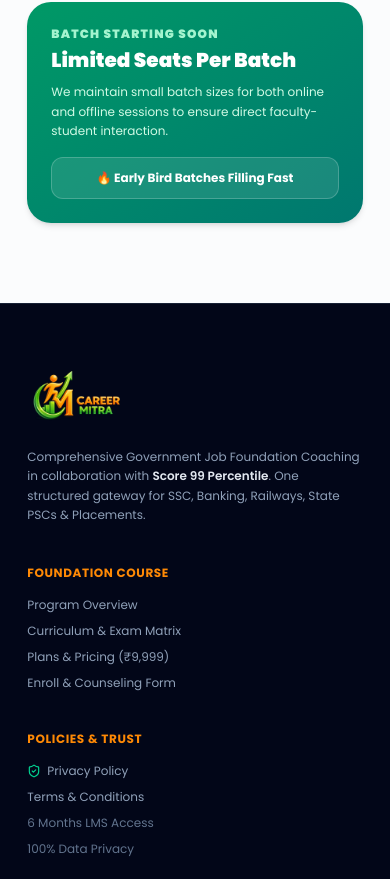
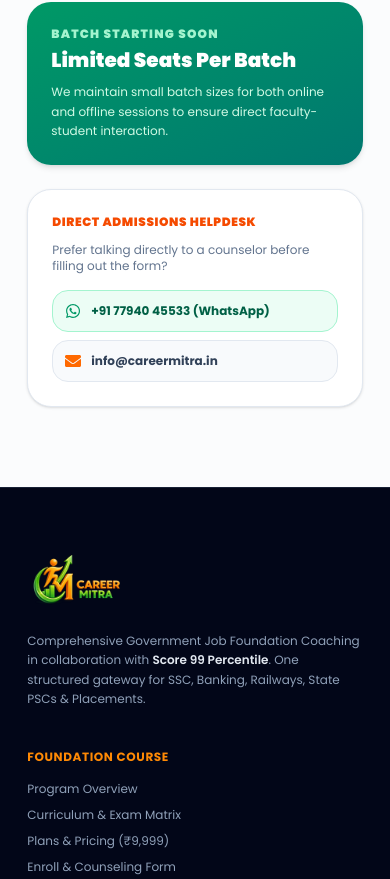
Before and after one commit to merugu-srikanth/career-Courses, a Next.js app: page /enroll in a window 390 px wide. Shown: the part 1995-2874 px from the top of the page. Built offline with nearby package versions, Linux system fonts and the light colour scheme; no server answers.

Commit message:
feat: standardize official WhatsApp (+91 77940 45533) and email (info@careermitra.in) across all pages and components

```diff
--- a/src/app/CoachingClient.jsx
+++ b/src/app/CoachingClient.jsx
@@ -24,9 +24,9 @@ export default function CoachingClient() {
           <h2 className="text-2xl sm:text-3xl lg:text-4xl font-black mb-4">
             Ready to Build Your Unstoppable Foundation?
           </h2>
-          <p className="text-slate-300 text-sm sm:text-base max-w-2xl mx-auto mb-8">
+          {/* <p className="text-slate-300 text-sm sm:text-base max-w-2xl mx-auto mb-8">
             Choose from Live Online (75h - ₹9,999), Offline Classroom (75h - ₹8,999), or Plus Offline (90h - ₹9,999).
-          </p>
+          </p> */}
 
           <div className="flex flex-wrap items-center justify-center gap-4">
             <Link
--- a/src/app/enroll/EnrollClient.jsx
+++ b/src/app/enroll/EnrollClient.jsx
@@ -2,6 +2,7 @@
 
 import EnrollmentForm from "@/components/coaching/EnrollmentForm";
 import { Sparkles, Award, CheckCircle } from "lucide-react";
+import { FaWhatsapp, FaEnvelope } from "react-icons/fa";
 
 export default function EnrollClient() {
   return (
@@ -64,11 +65,36 @@ export default function EnrollClient() {
               <div className="text-xl font-black mb-2">
                 Limited Seats Per Batch
               </div>
-              <p className="text-xs text-emerald-100 leading-relaxed mb-4">
+              <p className="text-xs text-emerald-100 leading-relaxed">
                 We maintain small batch sizes for both online and offline sessions to ensure direct faculty-student interaction.
               </p>
-              <div className="p-3 rounded-xl bg-white/10 text-xs font-bold border border-white/20 text-center">
-                🔥 Early Bird Batches Filling Fast
+            </div>
+
+            <div className="p-6 rounded-3xl bg-white border border-slate-200 shadow-sm space-y-3">
+              <div className="text-xs font-black uppercase tracking-wider text-orange-600">
+                Direct Admissions Helpdesk
+              </div>
+              <p className="text-xs text-slate-500">
+                Prefer talking directly to a counselor before filling out the form?
+              </p>
+              <div className="space-y-2 pt-1">
+                <a
+                  href="https://wa.me/917794045533?text=Hi%20CareerMitra%20Team!%20I%20have%20an%20inquiry%20regarding%20the%20Foundation%20Coaching%20Course."
+                  target="_blank"
+                  rel="noreferrer"
+                  className="flex items-center gap-2.5 p-3 rounded-2xl bg-emerald-50 hover:bg-emerald-100 text-emerald-800 border border-emerald-200 text-xs font-bold transition-all"
+                >
+                  <FaWhatsapp className="w-4 h-4 text-emerald-600 shrink-0" />
+                  <span>+91 77940 45533 (WhatsApp)</span>
+                </a>
+
+                <a
+                  href="mailto:info@careermitra.in"
+                  className="flex items-center gap-2.5 p-3 rounded-2xl bg-slate-50 hover:bg-slate-100 text-slate-700 border border-slate-200 text-xs font-bold transition-all"
+                >
+                  <FaEnvelope className="w-4 h-4 text-orange-500 shrink-0" />
+                  <span>info@careermitra.in</span>
+                </a>
               </div>
             </div>
           </div>
--- a/src/app/plans-pricing/PricingClient.jsx
+++ b/src/app/plans-pricing/PricingClient.jsx
@@ -89,12 +89,12 @@ export default function PricingClient() {
                 Request Callback
               </Link>
               <a
-                href="https://wa.me/919999999999?text=Hi%20CareerMitra,%20I%20have%20questions%20about%20Foundation%20Coaching%20pricing"
+                href="https://wa.me/917794045533?text=Hi%20CareerMitra,%20I%20have%20questions%20about%20Foundation%20Coaching%20pricing"
                 target="_blank"
                 rel="noreferrer"
                 className="px-5 py-2.5 rounded-xl bg-emerald-600 hover:bg-emerald-500 text-white font-bold text-xs flex items-center gap-1.5 shadow-xs"
               >
-                <FaWhatsapp className="w-4 h-4" /> WhatsApp
+                <FaWhatsapp className="w-4 h-4" /> WhatsApp (+91 77940 45533)
               </a>
             </div>
           </div>
--- a/src/app/privacy-policy/page.js
+++ b/src/app/privacy-policy/page.js
@@ -73,7 +73,7 @@ export default function PrivacyPolicyPage() {
               4. Contact Our Privacy Officer
             </h2>
             <p className="text-slate-600 text-xs sm:text-sm leading-relaxed">
-              If you have any questions regarding your inquiry data or wish to update your registered contact details, please write to our academic helpdesk at <strong className="text-slate-900">support@careermitra.in</strong>.
+              If you have any questions regarding your inquiry data or wish to update your registered contact details, please write to our academic helpdesk at <a href="mailto:info@careermitra.in" className="text-orange-600 font-bold hover:underline">info@careermitra.in</a> or call / WhatsApp us at <a href="https://wa.me/917794045533" target="_blank" rel="noreferrer" className="text-emerald-600 font-bold hover:underline">+91 77940 45533</a>.
             </p>
           </section>
         </div>
--- a/src/app/terms-conditions/page.js
+++ b/src/app/terms-conditions/page.js
@@ -62,7 +62,7 @@ export default function TermsConditionsPage() {
               4. Support & Academic Inquiries
             </h2>
             <p className="text-slate-600 text-xs sm:text-sm leading-relaxed">
-              For any schedule changes, technical assistance, or admission queries, reach out to our team at <strong className="text-slate-900">support@careermitra.in</strong> or through our official WhatsApp admissions line.
+              For any schedule changes, technical assistance, or admission queries, reach out to our team at <a href="mailto:info@careermitra.in" className="text-orange-600 font-bold hover:underline">info@careermitra.in</a> or through our official WhatsApp admissions line at <a href="https://wa.me/917794045533" target="_blank" rel="noreferrer" className="text-emerald-600 font-bold hover:underline">+91 77940 45533</a>.
             </p>
           </section>
         </div>
--- a/src/components/Footer.jsx
+++ b/src/components/Footer.jsx
@@ -99,7 +99,7 @@ export default function Footer() {
               </div>
               <div className="flex items-center gap-2.5">
                 <FaWhatsapp className="text-emerald-400 shrink-0 w-4 h-4" />
-                <a href="https://wa.me/+917794045533" target="_blank" rel="noreferrer" className="hover:text-white transition-colors duration-150 font-medium text-slate-300">
+                <a href="https://wa.me/917794045533" target="_blank" rel="noreferrer" className="hover:text-white transition-colors duration-150 font-medium text-slate-300">
                   +91 77940 45533
                 </a>
               </div>
--- a/src/components/Navbar.jsx
+++ b/src/components/Navbar.jsx
@@ -97,13 +97,13 @@ export default function Navbar() {
             {/* Right Actions */}
             <div className="hidden sm:flex items-center gap-3">
               <a
-                href="https://wa.me/919999999999?text=Hi%20CareerMitra%20Team!%20I%20have%20inquiry%20regarding%20Foundation%20Coaching%20Course."
+                href="https://wa.me/917794045533?text=Hi%20CareerMitra%20Team!%20I%20have%20an%20inquiry%20regarding%20the%20Foundation%20Coaching%20Course."
                 target="_blank"
                 rel="noreferrer"
-                className="inline-flex items-center gap-1.5 px-3.5 py-2 rounded-xl border border-emerald-500/30 bg-emerald-50 text-emerald-700 hover:bg-emerald-100 text-xs font-bold transition-all"
+                className="inline-flex items-center gap-2 px-3.5 py-2 rounded-xl border border-emerald-500/30 bg-emerald-50 text-emerald-700 hover:bg-emerald-100 text-xs font-bold transition-all shadow-2xs"
               >
                 <FaWhatsapp className="w-4 h-4 text-emerald-600" />
-                <span>WhatsApp</span>
+                <span>+91 77940 45533</span>
               </a>
 
               {token ? (
@@ -235,12 +235,19 @@ export default function Navbar() {
 
             <div className="pt-6 border-t border-slate-100 space-y-3">
               <a
-                href="https://wa.me/919999999999"
+                href="https://wa.me/917794045533?text=Hi%20CareerMitra%20Team!%20I%20have%20an%20inquiry%20regarding%20the%20Foundation%20Coaching%20Course."
                 target="_blank"
                 rel="noreferrer"
-                className="flex items-center justify-center gap-2 w-full py-3 rounded-2xl bg-emerald-600 text-white font-bold text-xs"
+                className="flex items-center justify-center gap-2 w-full py-3 rounded-2xl bg-emerald-600 text-white font-bold text-xs shadow-sm"
               >
-                <FaWhatsapp className="w-4 h-4" /> WhatsApp Counselor
+                <FaWhatsapp className="w-4 h-4" /> +91 77940 45533 (WhatsApp)
+              </a>
+
+              <a
+                href="mailto:info@careermitra.in"
+                className="flex items-center justify-center gap-2 w-full py-2.5 rounded-2xl bg-slate-100 hover:bg-slate-200 text-slate-700 font-bold text-xs transition-colors"
+              >
+                <FaEnvelope className="w-3.5 h-3.5 text-orange-500" /> info@careermitra.in
               </a>
 
               {token ? (
--- a/src/components/coaching/EnrollmentForm.jsx
+++ b/src/components/coaching/EnrollmentForm.jsx
@@ -57,7 +57,7 @@ export default function EnrollmentForm() {
     const text = encodeURIComponent(
       `Hello CareerMitra & Score 99 Team! I am interested in the Foundation Coaching Program.\n\nName: ${formData.fullName || "Candidate"}\nPhone: ${formData.mobile || "N/A"}\nEmail: ${formData.email || "N/A"}\nQualification: ${formData.qualification || "N/A"}\nCurrent Year: ${formData.currentYear || "N/A"}\nSubjects: ${formData.subjects || "N/A"}\nTarget Exam: ${formData.targetExam || "N/A"}\nNotes: ${formData.notes || "None"}`
     );
-    window.open(`https://wa.me/919999999999?text=${text}`, "_blank");
+    window.open(`https://wa.me/917794045533?text=${text}`, "_blank");
   };
 
   return (
--- a/src/components/coaching/PricingPlans.jsx
+++ b/src/components/coaching/PricingPlans.jsx
@@ -227,12 +227,12 @@ export default function PricingPlans() {
                   </Link>
 
                   <a
-                    href="https://wa.me/919999999999?text=Hello%20CareerMitra%20Team!%20I%20want%20to%20enroll%20in%20the%20Foundation%20Coaching%20Course."
+                    href="https://wa.me/917794045533?text=Hello%20CareerMitra%20Team!%20I%20want%20to%20enroll%20in%20the%20Foundation%20Coaching%20Course."
                     target="_blank"
                     rel="noreferrer"
-                    className="w-full py-3 px-4 rounded-2xl bg-emerald-600 hover:bg-emerald-500 text-white font-bold text-xs flex items-center justify-center gap-2 transition-all"
+                    className="w-full py-3 px-4 rounded-2xl bg-emerald-600 hover:bg-emerald-500 text-white font-bold text-xs flex items-center justify-center gap-2 transition-all shadow-sm"
                   >
-                    <FaWhatsapp className="w-4 h-4" /> Chat on WhatsApp with Counselor
+                    <FaWhatsapp className="w-4 h-4" /> Chat on WhatsApp (+91 77940 45533)
                   </a>
 
                   <div className="flex items-center justify-center gap-4 text-[11px] text-slate-400 pt-1">
```
